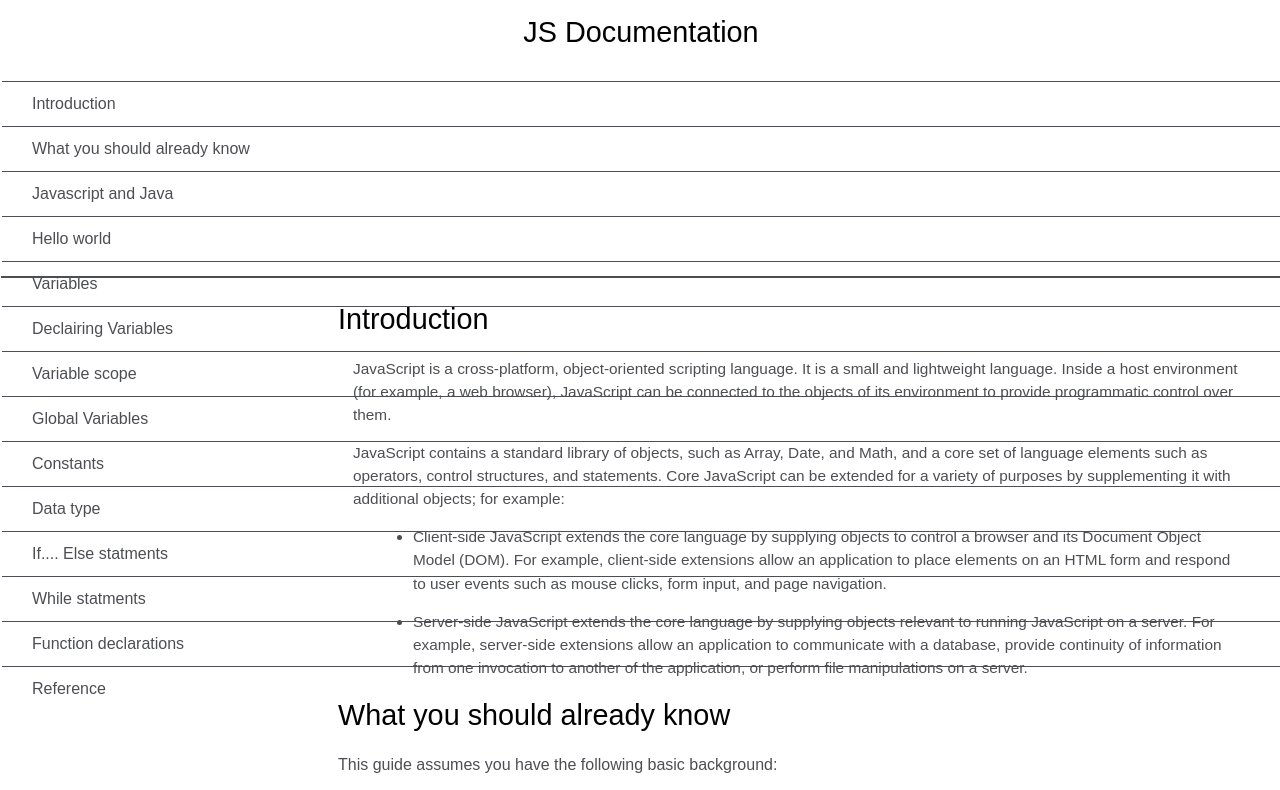
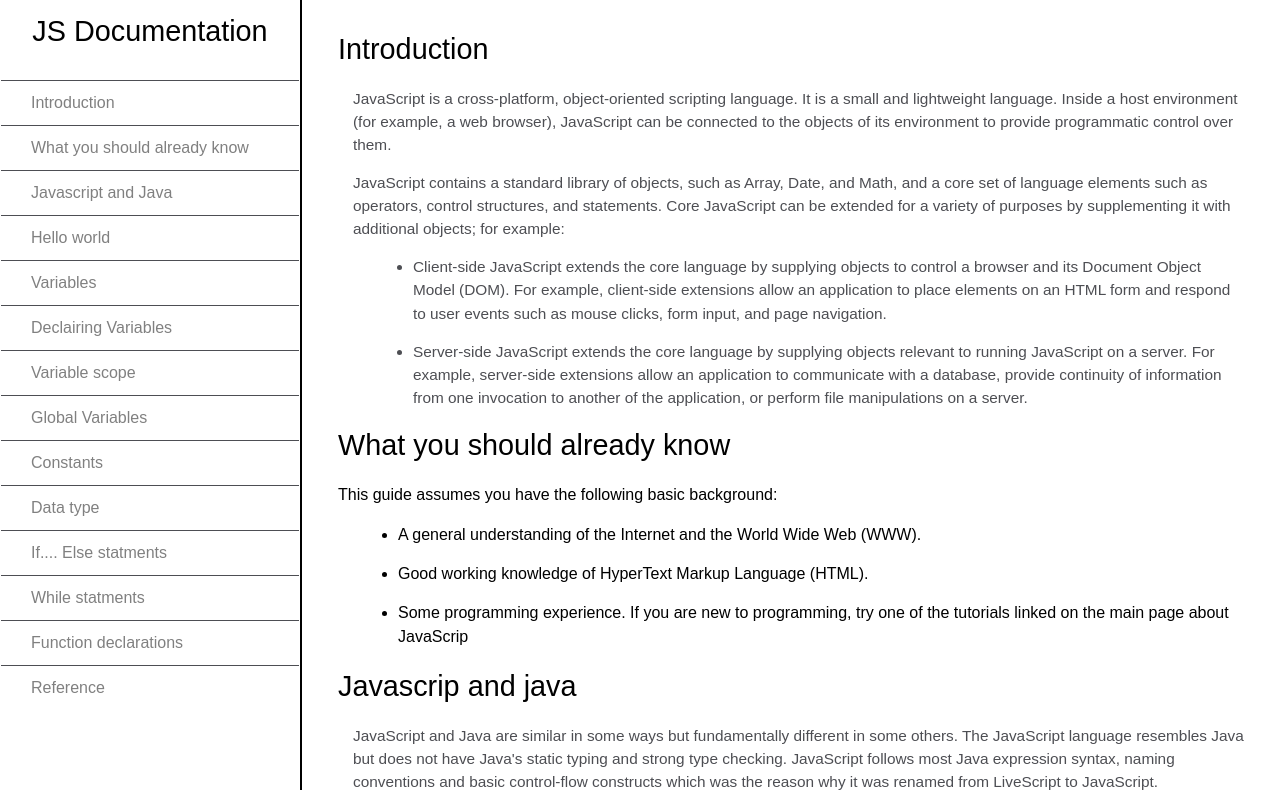
Before and after one commit to JaffDavy/technical_documentation, a plain HTML site: page index.html in a window 1280 px wide. Shown: the top 790 px of the page. Drawn offline with Linux system fonts and the light colour scheme.

Commit message:
completed tech_doc_project

```diff
--- a/assets/styles/style.css
+++ b/assets/styles/style.css
@@ -1,6 +1,6 @@
 body {
   min-width: 290px;
-  color: #4d4e53;
+  color: black;
   background-color: #ffff;
   font-family: sans-serif;
   line-height: 1.5;
@@ -9,19 +9,13 @@ body {
 #navbar {
   position: fixed;
   min-width: 290px;
-  top: 1px;
-  left: 1px;
+  top: 0px;
+  left: 0px;
   height: 100%;
-  border-right: solid;
+  border-right: 2px solid;
   border-color: black;
   background-color: white;
-  padding: 0;
-  margin: 0;
-  width: 100%;
-  max-height: 275px;
-  border: none;
-  z-index: 1;
-  border-bottom: 2px solid;
+  width: 300px;
 }
 
 header {
@@ -59,7 +53,7 @@ section li {
 #navbar a {
   display: block;
   padding: 10px 30px;
-  color: #4d4e53;
+  color: grey;
   text-decoration: none;
   cursor: pointer;
 }
@@ -82,15 +76,9 @@ code {
   padding: 15px;
   margin: 10px;
   border-radius: 5px;
-  margin-left: -20px;
-  width: 100%;
-  padding-left: 10px;
-  padding-right: 45px;
-  min-width: 233px;
 }
 
 #main-doc {
-  margin-top: 270px;
   position: absolute;
   margin-left: 310px;
   padding: 20px;
```
